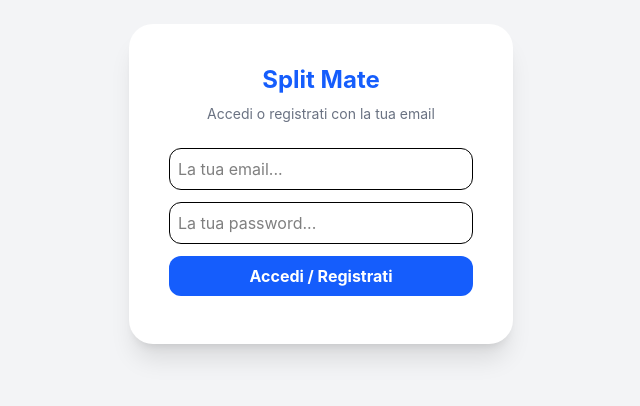
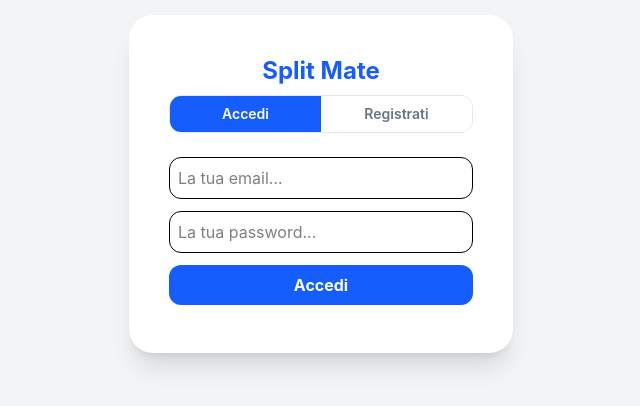
Before and after one commit to lorenzograssiUni/gestore-spese, a React (Vite) app in the folder frontend-gestione-spese/: page / in a window 1280 px wide. Shown: the part 216-622 px from the top of the page, without its empty margins (319-959 px from the left). Built offline with nearby package versions, Linux system fonts and the light colour scheme.

Commit message:
Update App.jsx

```diff
--- a/frontend-gestione-spese/src/App.jsx
+++ b/frontend-gestione-spese/src/App.jsx
@@ -21,6 +21,9 @@ function App() {
     const [emailInput, setEmailInput] = useState('');
     const [passwordInput, setPasswordInput] = useState('');
     const [erroreLogin, setErroreLogin] = useState('');
+    const [modalita, setModalita] = useState('login');
+    const [nomeInput, setNomeInput] = useState('');
+    const [confermaPasswordInput, setConfermaPasswordInput] = useState('');
 
     const handleLogout = () => {
         localStorage.removeItem('utente_spese');
@@ -37,8 +40,12 @@ function App() {
 
     const handleLogin = async (e) => {
         e.preventDefault();
-        if (!emailInput || !passwordInput) return;
         setErroreLogin('');
+
+        if (modalita === 'registrazione' && passwordInput !== confermaPasswordInput) {
+            setErroreLogin('Le password non coincidono.');
+            return;
+        }
 
         try {
             const response = await fetch(`${API_BASE_URL}/Auth/login`, {
@@ -49,12 +56,22 @@ function App() {
 
             if (response.ok) {
                 const user = await response.json();
+
+                if (modalita === 'registrazione' && nomeInput.trim()) {
+                    await fetch(`${API_BASE_URL}/Utente/${user.id}/nome`, {
+                        method: 'PUT',
+                        headers: { 'Content-Type': 'application/json' },
+                        body: JSON.stringify({ nuovoNome: nomeInput.trim() })
+                    });
+                    user.nome = nomeInput.trim();
+                }
+
                 setUtente(user);
                 localStorage.setItem('utente_spese', JSON.stringify(user));
             } else if (response.status === 401) {
-                setErroreLogin('Password errata. Riprova.');
+                setErroreLogin(modalita === 'login' ? 'Password errata. Riprova.' : 'Email già registrata con password diversa.');
             } else {
-                setErroreLogin('Errore durante il login. Riprova.');
+                setErroreLogin('Errore durante l\'accesso. Riprova.');
             }
         } catch (error) {
             console.error('Errore di connessione al server', error);
@@ -67,9 +84,35 @@ function App() {
             <div className="flex items-center justify-center min-h-screen bg-gray-100 font-sans">
                 <div className="text-center p-10 bg-white rounded-3xl shadow-xl w-96">
                     <h2 className="text-2xl font-bold mb-2 text-blue-600">Split Mate</h2>
-                    <p className="mb-6 text-gray-500 text-sm">Accedi o registrati con la tua email</p>
+
+                    <div className="flex rounded-xl overflow-hidden border border-gray-200 mb-6">
+                        <button
+                            type="button"
+                            onClick={() => { setModalita('login'); setErroreLogin(''); }}
+                            className={`flex-1 py-2 text-sm font-semibold transition ${modalita === 'login' ? 'bg-blue-600 text-white' : 'bg-white text-gray-500 hover:bg-gray-50'}`}
+                        >
+                            Accedi
+                        </button>
+                        <button
+                            type="button"
+                            onClick={() => { setModalita('registrazione'); setErroreLogin(''); }}
+                            className={`flex-1 py-2 text-sm font-semibold transition ${modalita === 'registrazione' ? 'bg-blue-600 text-white' : 'bg-white text-gray-500 hover:bg-gray-50'}`}
+                        >
+                            Registrati
+                        </button>
+                    </div>
 
                     <form onSubmit={handleLogin} className="flex flex-col gap-3 mb-2">
+                        {modalita === 'registrazione' && (
+                            <input
+                                type="text"
+                                placeholder="Il tuo nome..."
+                                className="border p-2 rounded-xl focus:ring-2 focus:ring-blue-500 outline-none"
+                                value={nomeInput}
+                                onChange={(e) => setNomeInput(e.target.value)}
+                                required
+                            />
+                        )}
                         <input
                             type="email"
                             placeholder="La tua email..."
@@ -86,11 +129,19 @@ function App() {
                             onChange={(e) => setPasswordInput(e.target.value)}
                             required
                         />
-                        {erroreLogin && (
-                            <p className="text-red-500 text-sm">{erroreLogin}</p>
+                        {modalita === 'registrazione' && (
+                            <input
+                                type="password"
+                                placeholder="Conferma password..."
+                                className="border p-2 rounded-xl focus:ring-2 focus:ring-blue-500 outline-none"
+                                value={confermaPasswordInput}
+                                onChange={(e) => setConfermaPasswordInput(e.target.value)}
+                                required
+                            />
                         )}
+                        {erroreLogin && <p className="text-red-500 text-sm">{erroreLogin}</p>}
                         <button type="submit" className="bg-blue-600 text-white px-6 py-2 rounded-xl font-bold hover:bg-blue-700 transition">
-                            Accedi / Registrati
+                            {modalita === 'login' ? 'Accedi' : 'Registrati'}
                         </button>
                     </form>
                 </div>
```
